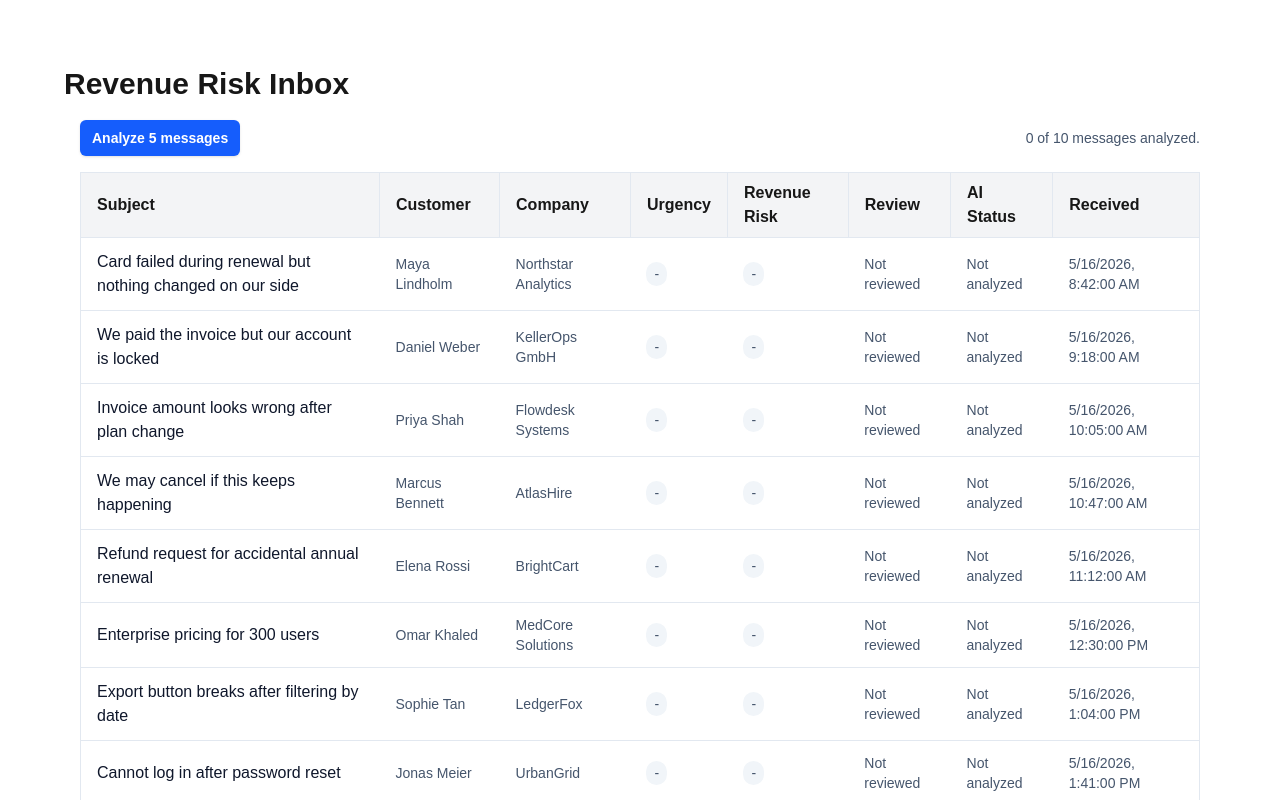
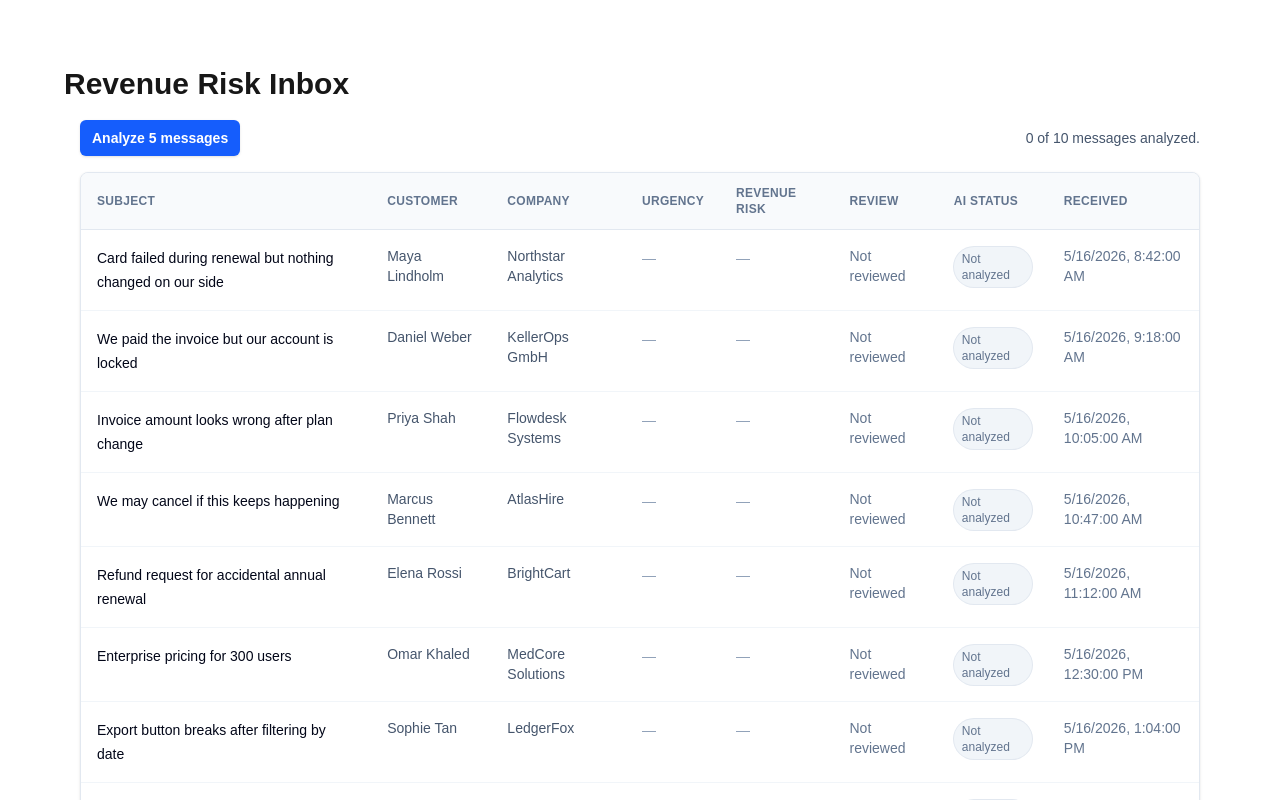
Before and after one commit to NadaSadek/revenue-risk-inbox, a Next.js app: page / in a window 1280 px wide. Shown: the top 800 px of the page. Built offline with nearby package versions, Linux system fonts and the light colour scheme.

Commit message:
refactor: update import path for MessageDetailsPanel component and enhance InboxTable styling

```diff
--- a/app/components/inbox/InboxTable.tsx
+++ b/app/components/inbox/InboxTable.tsx
@@ -1,78 +1,126 @@
-"use client";
-
+import { severityBadgeClass } from "@/app/severity";
+import { revenueRiskLabel, urgencyLabel } from "@/lib/constants";
 import type { RevenueRiskAnalysis, SupportRequest } from "@/lib/types";
-import { revenueRiskLabel, urgencyLabel } from "@/lib/constants";
 
 export type SupportRequestRow = SupportRequest & {
   analysis?: RevenueRiskAnalysis;
 };
 
+type InboxTableProps = {
+  enrichedSupportRequests: SupportRequestRow[];
+  selectedMessageId: SupportRequest["id"] | null;
+  onSelectRow: (messageId: SupportRequest["id"]) => void;
+};
+
+function Badge({ value, label }: { value?: "low" | "medium" | "high"; label?: string }) {
+  if (!value || !label) {
+    return <span className="text-sm text-slate-400">—</span>;
+  }
+
+  return (
+    <span
+      className={`inline-flex rounded-full px-2 py-1 text-xs font-medium ring-1 ${severityBadgeClass[value]}`}>
+      {label}
+    </span>
+  );
+}
+
 export default function InboxTable({
   enrichedSupportRequests,
   selectedMessageId,
   onSelectRow,
-}: {
-  enrichedSupportRequests: SupportRequestRow[];
-  selectedMessageId: SupportRequest["id"] | null;
-  onSelectRow: (messageId: SupportRequest["id"]) => void;
-}) {
+}: InboxTableProps) {
   return (
+    <div className="overflow-hidden rounded-lg border border-slate-200 bg-white shadow-sm">
       <div className="overflow-x-auto">
-      <table className="min-w-full border border-slate-200">
-        <thead>
-          <tr className="bg-gray-100">
-            <th className="border border-slate-200 px-4 py-2 text-left">Subject</th>
-            <th className="border border-slate-200 px-4 py-2 text-left">Customer</th>
-            <th className="border border-slate-200 px-4 py-2 text-left">Company</th>
-            <th className="border border-slate-200 px-4 py-2 text-left">Urgency</th>
-            <th className="border border-slate-200 px-4 py-2 text-left">Revenue Risk</th>
-            <th className="border border-slate-200 px-4 py-2 text-left">Review</th>
-            <th className="border border-slate-200 px-4 py-2 text-left">AI Status</th>
-            <th className="border border-slate-200 px-4 py-2 text-left">Received</th>
+        <table className="min-w-full divide-y divide-slate-200">
+          <thead className="bg-slate-50">
+            <tr>
+              <th className="px-4 py-3 text-left text-xs font-semibold uppercase tracking-wide text-slate-500">
+                Subject
+              </th>
+              <th className="px-4 py-3 text-left text-xs font-semibold uppercase tracking-wide text-slate-500">
+                Customer
+              </th>
+              <th className="px-4 py-3 text-left text-xs font-semibold uppercase tracking-wide text-slate-500">
+                Company
+              </th>
+              <th className="px-4 py-3 text-left text-xs font-semibold uppercase tracking-wide text-slate-500">
+                Urgency
+              </th>
+              <th className="px-4 py-3 text-left text-xs font-semibold uppercase tracking-wide text-slate-500">
+                Revenue Risk
+              </th>
+              <th className="px-4 py-3 text-left text-xs font-semibold uppercase tracking-wide text-slate-500">
+                Review
+              </th>
+              <th className="px-4 py-3 text-left text-xs font-semibold uppercase tracking-wide text-slate-500">
+                AI Status
+              </th>
+              <th className="px-4 py-3 text-left text-xs font-semibold uppercase tracking-wide text-slate-500">
+                Received
+              </th>
             </tr>
           </thead>
-        <tbody>
+          <tbody className="divide-y divide-slate-100 bg-white">
             {enrichedSupportRequests.map((request) => {
-            const urgency = request.analysis ? urgencyLabel[request.analysis.urgency] : "-";
-            const revenueRisk = request.analysis
-              ? revenueRiskLabel[request.analysis.revenueRisk]
-              : "-";
+              const isSelected = selectedMessageId === request.id;
               return (
                 <tr
                   key={request.id}
                   onClick={() => onSelectRow(request.id)}
-                className={`cursor-pointer border-b border-slate-200 hover:bg-slate-50 ${
-                  selectedMessageId === request.id ? "bg-slate-100" : ""
+                  className={`cursor-pointer transition-colors hover:bg-slate-50 ${
+                    isSelected ? "bg-blue-50/60" : ""
                   }`}>
-                <td className="px-4 py-3 text-slate-600">
+                  <td className="max-w-md px-4 py-4 align-top">
                     <button
                       type="button"
                       onClick={(event) => {
                         event.stopPropagation();
                         onSelectRow(request.id);
                       }}
-                    className="block max-w-md cursor-pointer rounded-sm text-left font-medium text-slate-900 focus-visible:outline focus-visible:outline-2 focus-visible:outline-offset-2 focus-visible:outline-slate-400">
+                      className="block text-left text-sm font-medium leading-6 text-slate-950 hover:text-blue-700 focus-visible:outline focus-visible:outline-2 focus-visible:outline-offset-2 focus-visible:outline-blue-600">
                       {request.subject}
                       <span className="sr-only">
                         Open message details for {request.customerName} at {request.companyName}
                       </span>
                     </button>
                   </td>
-                <td className="px-4 py-3 text-sm text-slate-600">{request.customerName}</td>
-                <td className="px-4 py-3 text-sm text-slate-600">{request.companyName}</td>
-                <td className="px-4 py-3 text-sm text-slate-600">
-                  <span className="rounded-full bg-slate-100 px-2 py-1 font-medium">{urgency}</span>
+                  <td className="px-4 py-4 align-top text-sm text-slate-600">
+                    {request.customerName}
                   </td>
-                <td className="px-4 py-3 text-sm text-slate-600">
-                  <span className="rounded-full bg-slate-100 px-2 py-1 font-medium">
-                    {revenueRisk}
+                  <td className="px-4 py-4 align-top text-sm text-slate-600">
+                    {request.companyName}
+                  </td>
+                  <td className="px-4 py-4 align-top">
+                    <Badge
+                      value={request.analysis?.urgency}
+                      label={request.analysis ? urgencyLabel[request.analysis.urgency] : undefined}
+                    />
+                  </td>
+                  <td className="px-4 py-4 align-top">
+                    <Badge
+                      value={request.analysis?.revenueRisk}
+                      label={
+                        request.analysis
+                          ? revenueRiskLabel[request.analysis.revenueRisk]
+                          : undefined
+                      }
+                    />
+                  </td>
+                  <td className="px-4 py-4 align-top text-sm text-slate-500">Not reviewed</td>
+                  <td className="px-4 py-4 align-top">
+                    {request.analysis ? (
+                      <span className="inline-flex rounded-full bg-emerald-50 px-2 py-1 text-xs font-medium text-emerald-700 ring-1 ring-emerald-200">
+                        Analyzed
                       </span>
+                    ) : (
+                      <span className="inline-flex rounded-full bg-slate-100 px-2 py-1 text-xs font-medium text-slate-500 ring-1 ring-slate-200">
+                        Not analyzed
+                      </span>
+                    )}
                   </td>
-                <td className="px-4 py-3 text-sm text-slate-600">Not reviewed</td>
-                <td className="px-4 py-3 text-sm text-slate-600">
-                  {request.analysis ? "Analyzed" : "Not analyzed"}
-                </td>
-                <td className="px-4 py-3 text-sm text-slate-600">
+                  <td className="px-4 py-4 align-top text-sm text-slate-500">
                     {new Date(request.receivedAt).toLocaleString()}
                   </td>
                 </tr>
@@ -81,5 +129,6 @@ export default function InboxTable({
           </tbody>
         </table>
       </div>
+    </div>
   );
 }
--- a/app/components/inbox/InboxView.tsx
+++ b/app/components/inbox/InboxView.tsx
@@ -1,7 +1,7 @@
 "use client";
 
 import { useState } from "react";
-import { MessageDetailsPanel } from "@/app/components/MessageDetailsPanel";
+import { MessageDetailsPanel } from "@/app/components/message-details/MessageDetailsPanel";
 import type { RevenueRiskAnalysis, SupportRequest } from "@/lib/types";
 import { useSupportRequests } from "@/app/hooks/useSupportRequests";
 import { useAnalyzeSupportRequests } from "@/app/hooks/useAnalyzeSupportRequests";
```
Lines whose indentation alone changed are shown as unchanged.
